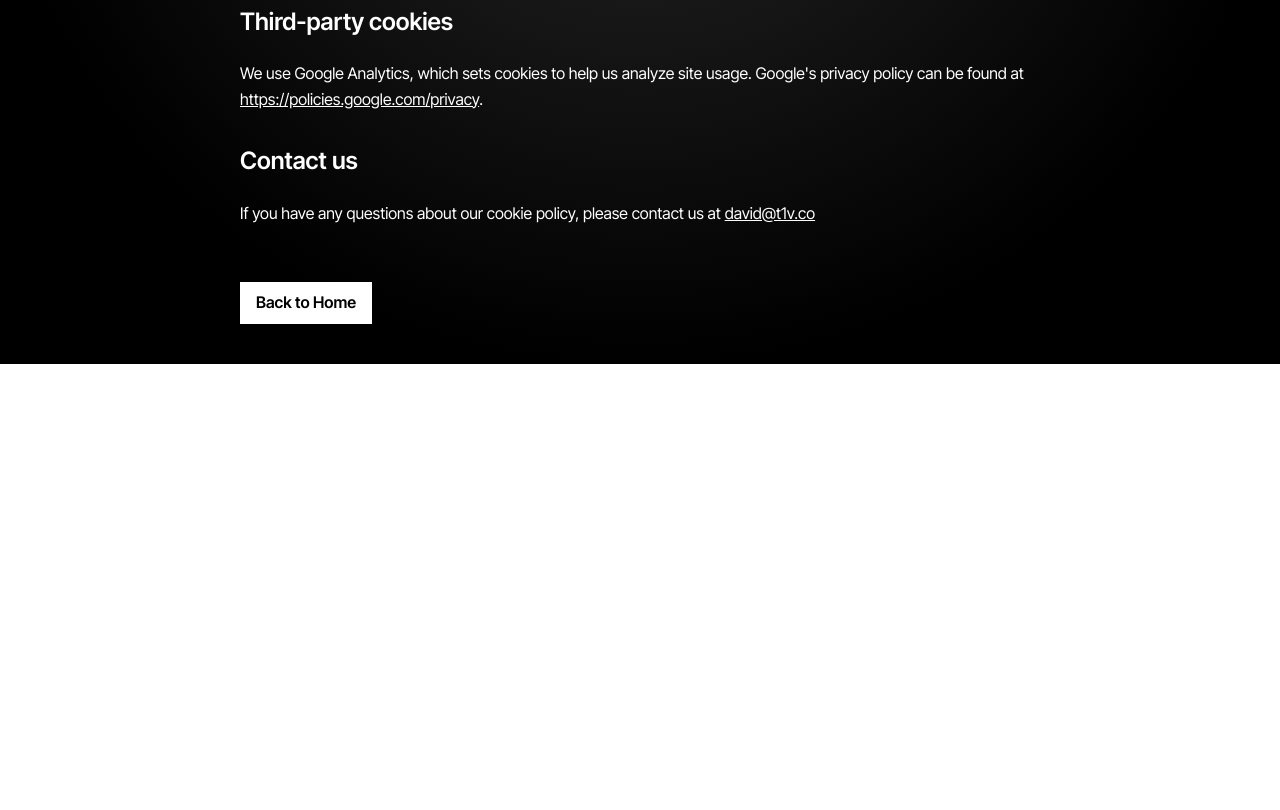
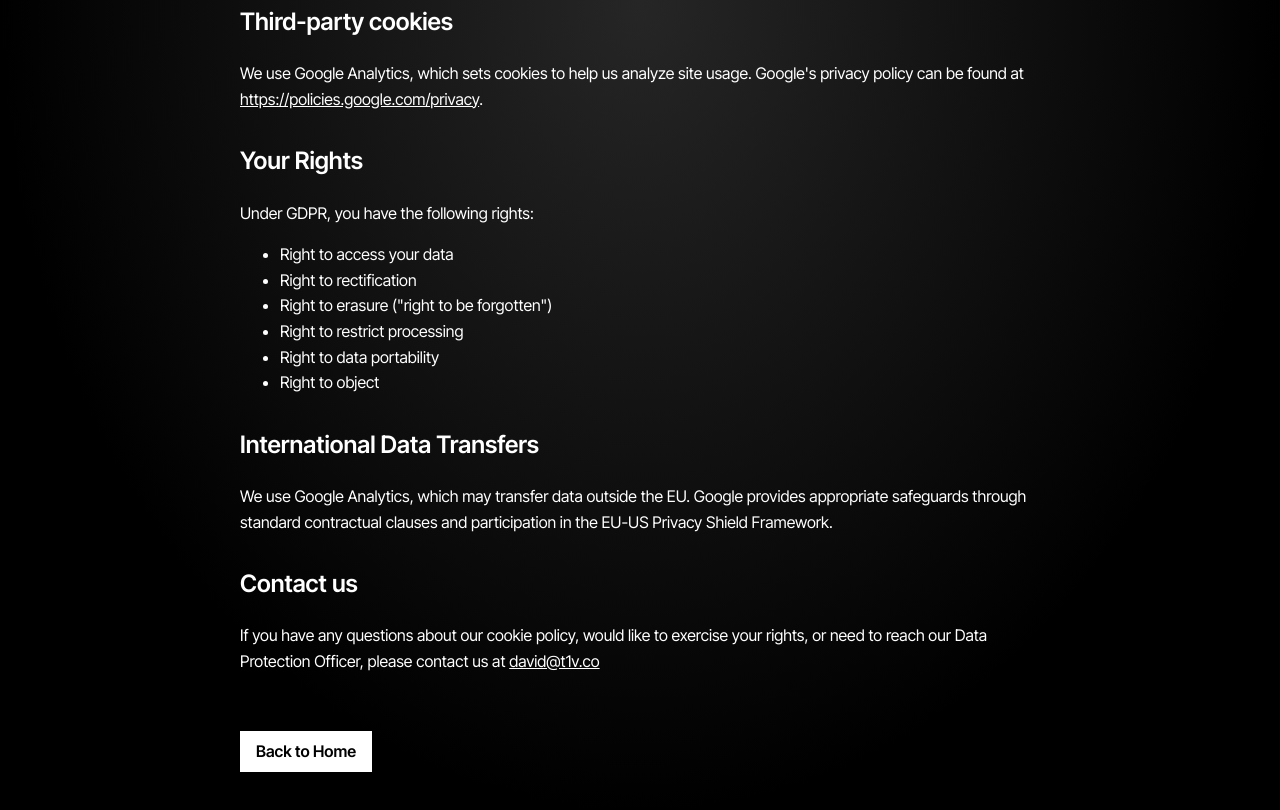
Before and after one commit to mousberg/t1v, a plain HTML site: page cookie-policy.html in a window 1280 px wide. Shown: the part 805-1615 px from the top of the page. Before the commit the page ends 1169 px from the top, so only its background shows below. Drawn offline with Linux system fonts and the light colour scheme.

Commit message:
cookies fix

```diff
--- a/cookie-policy.html
+++ b/cookie-policy.html
@@ -141,8 +141,22 @@
     <h2>Third-party cookies</h2>
     <p>We use Google Analytics, which sets cookies to help us analyze site usage. Google's privacy policy can be found at <a href="https://policies.google.com/privacy" target="_blank" rel="noopener">https://policies.google.com/privacy</a>.</p>
 
+    <h2>Your Rights</h2>
+    <p>Under GDPR, you have the following rights:</p>
+    <ul>
+        <li>Right to access your data</li>
+        <li>Right to rectification</li>
+        <li>Right to erasure ("right to be forgotten")</li>
+        <li>Right to restrict processing</li>
+        <li>Right to data portability</li>
+        <li>Right to object</li>
+    </ul>
+
+    <h2>International Data Transfers</h2>
+    <p>We use Google Analytics, which may transfer data outside the EU. Google provides appropriate safeguards through standard contractual clauses and participation in the EU-US Privacy Shield Framework.</p>
+
     <h2>Contact us</h2>
-    <p>If you have any questions about our cookie policy, please contact us at <a href="mailto:david@t1v.co">david@t1v.co</a></p>
+    <p>If you have any questions about our cookie policy, would like to exercise your rights, or need to reach our Data Protection Officer, please contact us at <a href="mailto:david@t1v.co">david@t1v.co</a></p>
 
     <a href="/" class="back-button">Back to Home</a>
 
```
